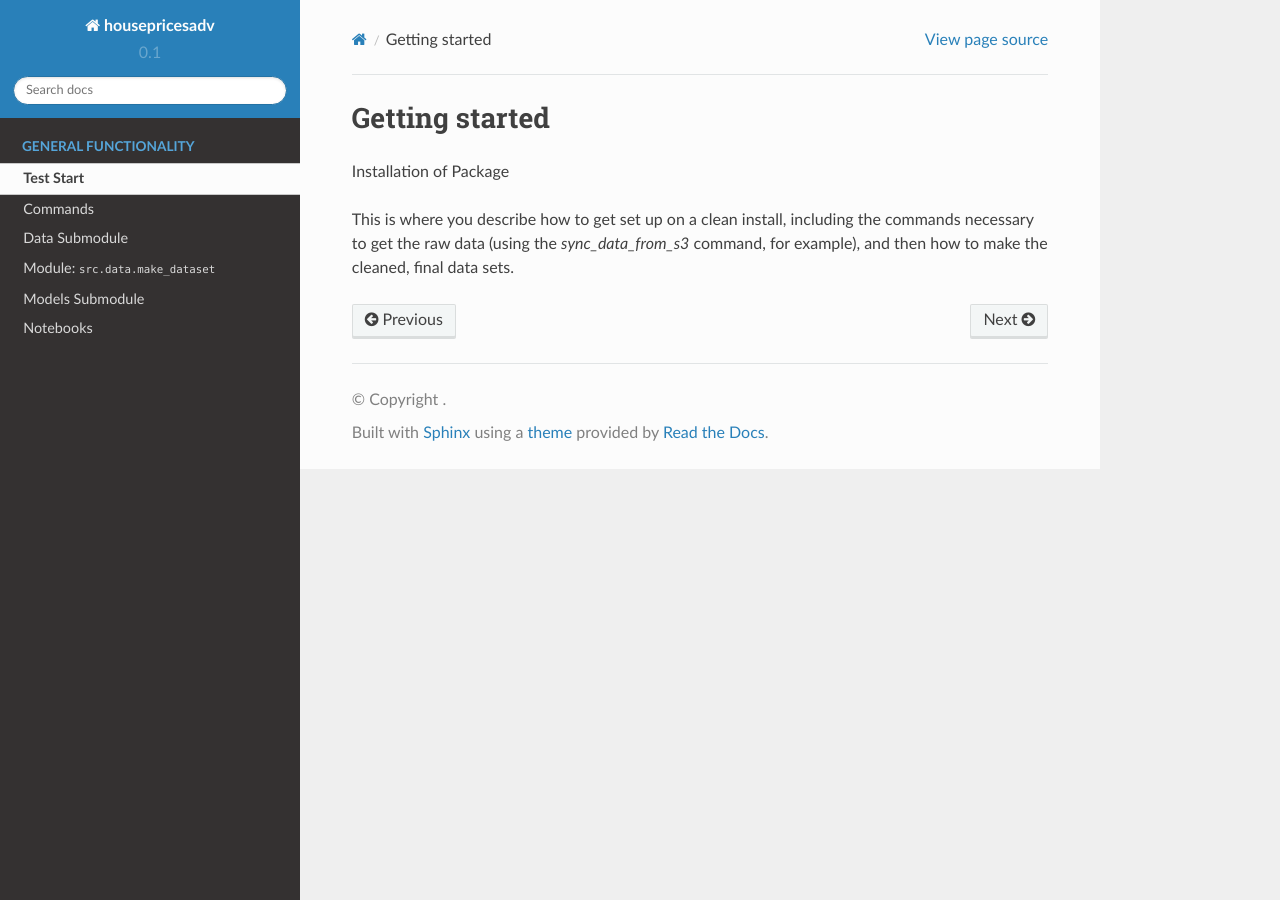
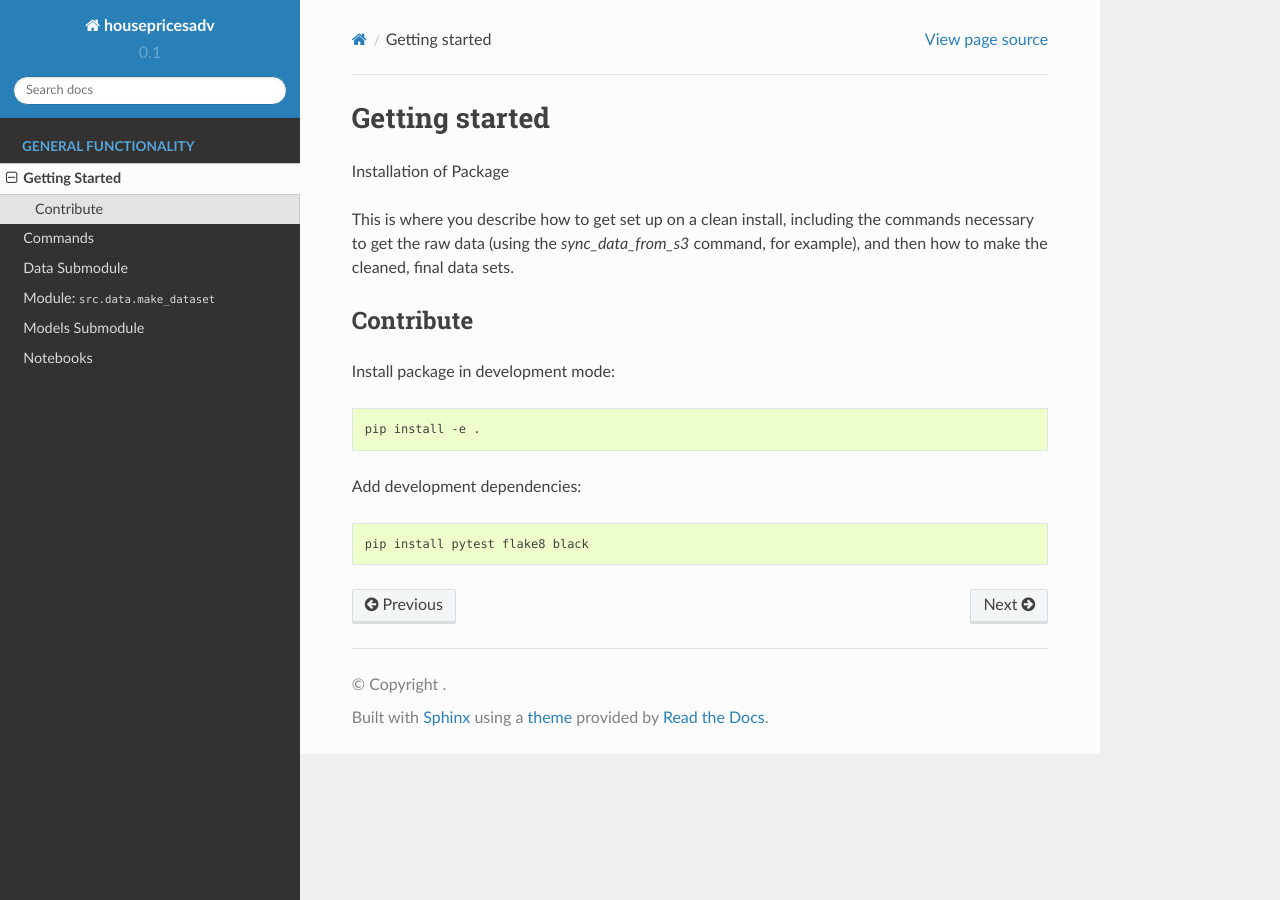
Before and after one commit to chritter/housepricesadv, a Sphinx documentation site: the page built from docs/getting-started.rst, in a window 1280 px wide. Built offline with Sphinx 7.4.7 and the Read the Docs theme 2.0.0, drawn with Linux system fonts in a browser that asks for light colours; pages that are not in the unit, such as notebooks, are missing from menus.

Commit message:
update sphinx docs

```diff
--- a/docs/getting-started.rst
+++ b/docs/getting-started.rst
@@ -7,3 +7,19 @@ Installation of Package
 This is where you describe how to get set up on a clean install, including the
 commands necessary to get the raw data (using the `sync_data_from_s3` command,
 for example), and then how to make the cleaned, final data sets.
+
+Contribute
+^^^^^^^^^^
+
+Install package in development mode:
+
+.. code:: bash
+
+    pip install -e .
+
+Add development dependencies:
+
+
+.. code:: bash
+
+    pip install pytest flake8 black
--- a/docs/index.rst
+++ b/docs/index.rst
@@ -14,7 +15,7 @@ housepricesadv documentation!
    :maxdepth: 1
    :caption: General Functionality
 
-   Test Start <getting-started>
+   Getting Started <getting-started>
    commands
    modules/data
    modules/models
--- a/requirements.txt
+++ b/requirements.txt
@@ -28,7 +28,6 @@ docutils==0.15.2
 entrypoints==0.4
 executing==0.8.3
 filelock==3.6.0
-flake8==4.0.1
 fonttools==4.31.2
 idna==3.3
 imagesize==1.3.0
@@ -89,7 +88,6 @@ Pygments==2.11.2
 pylint==2.12.2
 pyparsing==3.0.7
 pyrsistent==0.18.1
-pytest==7.0.1
 python-dateutil==2.8.2
 python-dotenv==0.19.2
 python-slugify==6.1.1
```
Also changed, not shown: other parts of docs/index.rst (+2 -1 lines), docs/commands.rst (+12 -9 lines).
